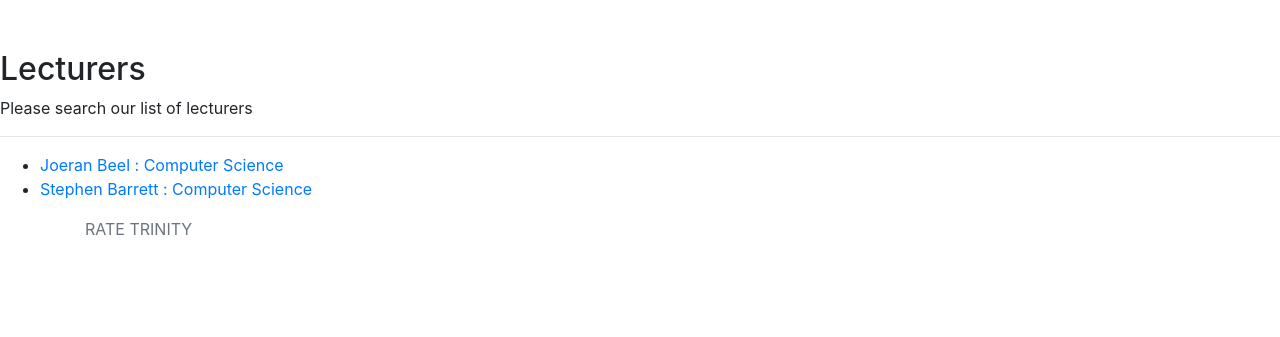
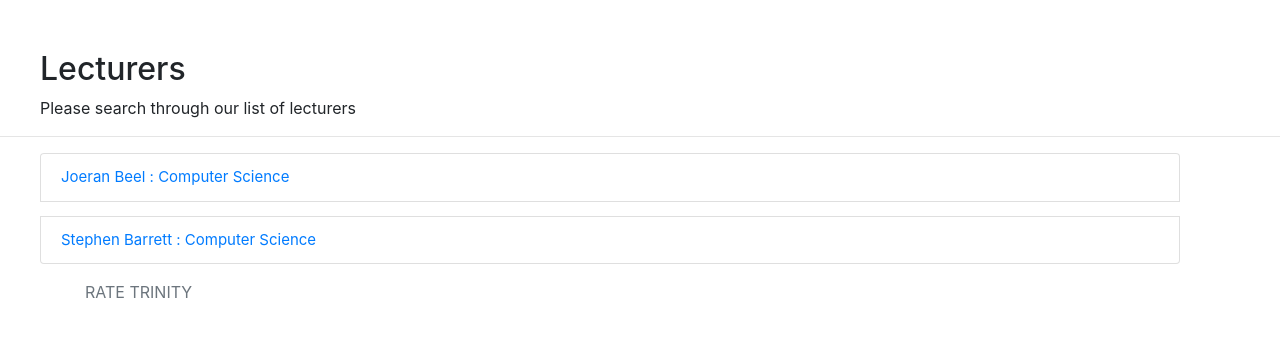
Before and after one commit to SeanFitzpatrick0/EBII1819--Trinity_Module_Review, a Django app: page /lecturers/ in a window 1280 px wide. Shown: the part 101-438 px from the top of the page. Run offline with Django 3.2, Linux system fonts and the light colour scheme; data comes from the database, SQL or seed files in the repository; some libraries are stand-ins or nearby versions.

Commit message:
Updated lecturers list

```diff
--- a/Rate_Trinity/lecturers/templates/lecturers/lecturersList.html
+++ b/Rate_Trinity/lecturers/templates/lecturers/lecturersList.html
@@ -1,12 +1,12 @@
 {% extends "home/header.html" %}
 
 {% block content %}
-    <h2>Lecturers</h2>
-    <p>Please search our list of lecturers</p>
+    <h2 style = "margin-left: 40px">Lecturers</h2>
+    <p style = "margin-left: 40px">Please search through our list of lecturers</p>
     <hr/>
     <ul>
         {% for lecturer in object_list %}
-            <li><a href="/lecturers/{{lecturer.pk}}">{{ lecturer.name }} : {{ lecturer.school }}</a></li>
+            <menu style="font-size: 15px; margin-right: 100px;" class="list-group-item"><a href="/lecturers/{{lecturer.pk}}">{{ lecturer.name }} : {{ lecturer.school }}</a></menu>
         {% endfor %}
     </ul>
 {% endblock %}
```
